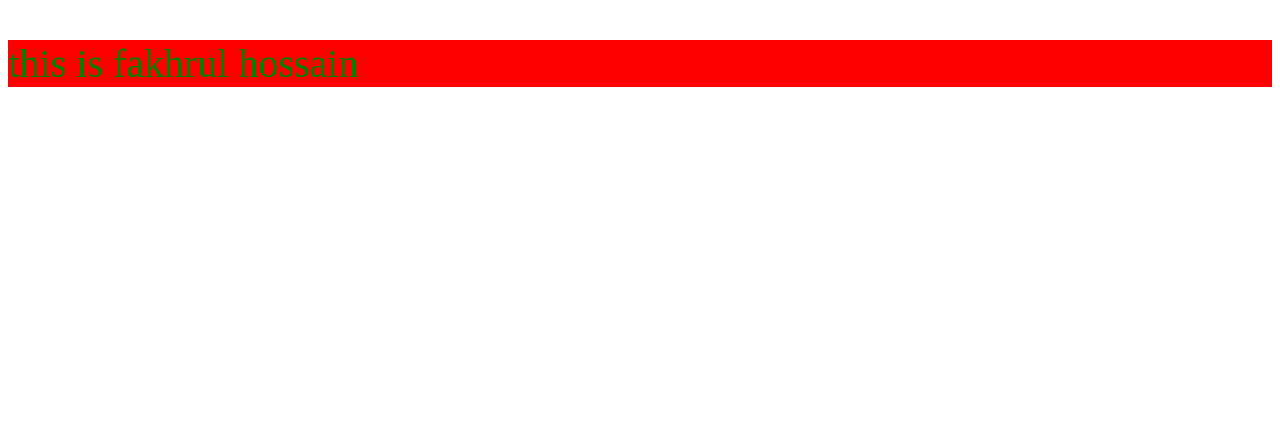
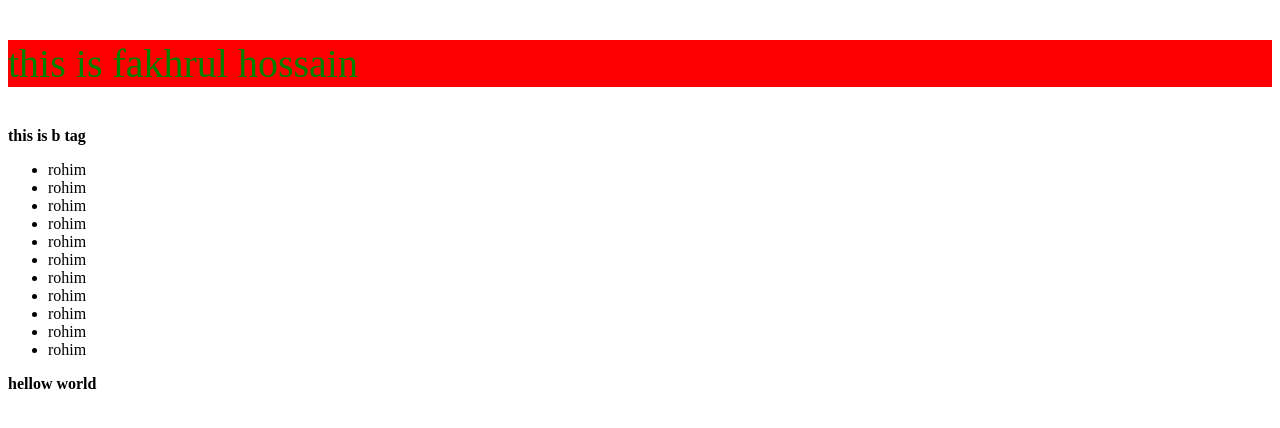
Before and after one commit to fakhrul63/test2-git, a plain HTML site: page index.html in a window 1280 px wide. Drawn offline with Linux system fonts and the light colour scheme.

Commit message:
2nd time code commit  ubload

```diff
--- a/index.html
+++ b/index.html
@@ -8,5 +8,20 @@
 </head>
 <body>
    <p> this is fakhrul hossain </p>
+   <b>this is b tag</b>
+   <ul>
+    <li>rohim</li>
+    <li>rohim</li>
+    <li>rohim</li>
+    <li>rohim</li>
+    <li>rohim</li>
+    <li>rohim</li>
+    <li>rohim</li>
+    <li>rohim</li>
+    <li>rohim</li>
+    <li>rohim</li>
+    <li>rohim</li>
+   </ul>
+   <b> hellow world </b>
 </body>
 </html>
```
